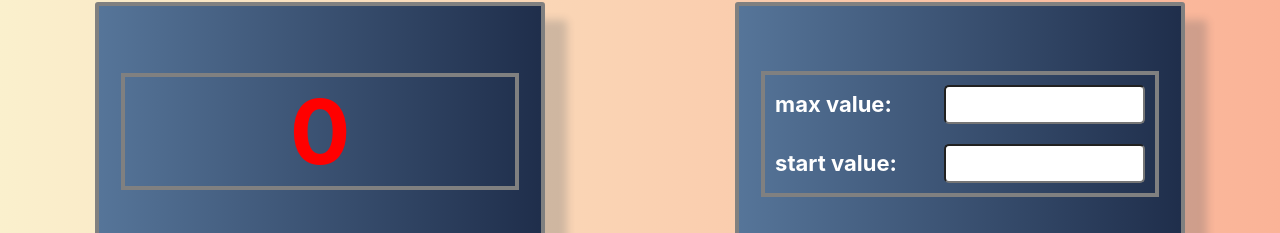
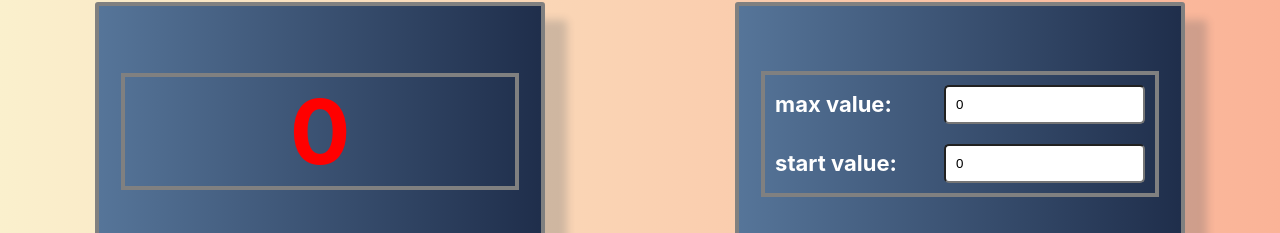
Before and after one commit to AlexeyKrop/count.github.io, a React (Create React App) app: page / in a window 1280 px wide. Shown: the part 173-406 px from the top of the page. Built offline with nearby package versions, Linux system fonts and the light colour scheme.

Commit message:
add counter

```diff
--- a/src/App.css
+++ b/src/App.css
@@ -124,3 +124,11 @@
     border-radius: 5px;
     outline: none;
 }
+.inputError{
+    background-color: #5b4c5d;
+    border: 2px solid red;
+}
+.spanError{
+    font-weight: 700;
+    color: red;
+}
--- a/src/App.tsx
+++ b/src/App.tsx
@@ -8,11 +8,23 @@ function App() {
   const [startValue, setStartValue] = useState(0)
   const [maxValue, setMaxValue] = useState(0)
   let [count, setCount] = useState(startValue);
+  let [error, setError] = useState('')
   const getStartValue = (value: number) => {
-    setStartValue(value)
+    if (value > 0) {
+      setStartValue(value)
+      setError('')
+    } else {
+      setError('enter a number greater than zero')
+    }
   }
   const getMaxValue = (value: number) => {
-    setMaxValue(value)
+    if (value > 0) {
+      setMaxValue(value)
+      setError('')
+    } else {
+      setError('enter a number greater than zero')
+    }
+
   }
   const getCounterIncrement = () => {
     if (count === maxValue) {
@@ -23,9 +35,12 @@ function App() {
   }
   const getResetICount = () => {
     setCount(0);
+
   }
   const onClickSetValue = () => {
-    setCount(startValue)
+    if (startValue < maxValue) {
+      setCount(startValue)
+    }
   }
   return (
     <div className="App">
@@ -38,9 +53,10 @@ function App() {
           </div>
         </div>
         <div className="wrapper-counter wrapper-counter__setting">
-          <SetDisplay getStartValue={getStartValue} getMaxValue={getMaxValue}/>
+          <SetDisplay error={error} maxValue={maxValue} startValue={startValue} getStartValue={getStartValue}
+                      getMaxValue={getMaxValue}/>
           <div className="button__group button__group_settings">
-            <Button name={'Set'} callBack={onClickSetValue}/>
+            <Button disabled={startValue > maxValue} name={'Set'} callBack={onClickSetValue}/>
           </div>
         </div>
       </div>
--- a/src/Components/Input.tsx
+++ b/src/Components/Input.tsx
@@ -9,7 +9,7 @@ export const Input = (props: propsInputType) => {
     props.callBack(+e.currentTarget.value)
   }
   return(
-    <input onChange={onChangeCallback} type={props.type}/>
+    <input value={props.value} className={props.className} onChange={onChangeCallback} type={props.type}/>
   )
 }
 
--- a/src/Components/SetDisplay.tsx
+++ b/src/Components/SetDisplay.tsx
@@ -1,4 +1,4 @@
-import React from 'react';
+import React, {useState} from 'react';
 import Input from "./Input";
 
 const displaySettings = {
@@ -10,13 +10,17 @@ const displaySettings = {
 type setDisplayProps = {
   getStartValue: (value: number) => void
   getMaxValue: (value: number) => void
+  startValue: number
+  maxValue: number
+  error: string
 }
 const SetDisplay = (props: setDisplayProps) => {
   return (
     <div style={displaySettings}>
-      <div className='counter__settings'><span>max value:</span> <Input callBack={props.getMaxValue} type={'number'}/>
+      <span className={'spanError'}>{props.error}</span>
+      <div className='counter__settings'><span>max value:</span> <Input className={props.startValue > props.maxValue ? 'inputError': ''} value={props.maxValue}  callBack={props.getMaxValue} type={'number'}/>
       </div>
-      <div className='counter__settings'><span>start value:</span> <Input callBack={props.getStartValue} type={'number'}/>
+      <div className='counter__settings'><span>start value:</span> <Input className={props.startValue > props.maxValue ? 'inputError': ''}  value={props.startValue} callBack={props.getStartValue} type={'number'}/>
       </div>
     </div>
   );
```
